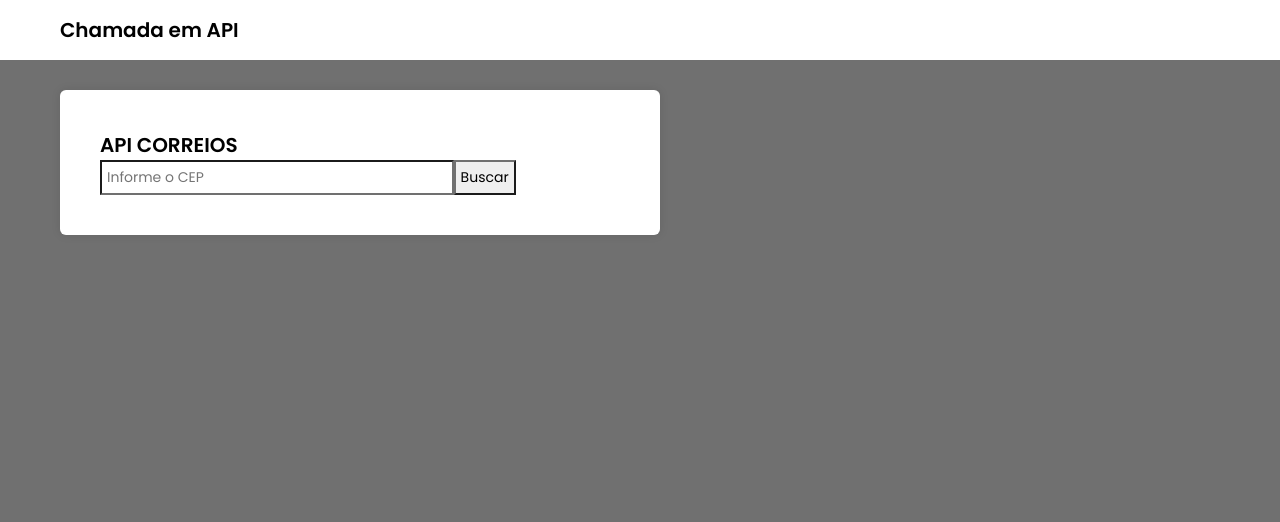
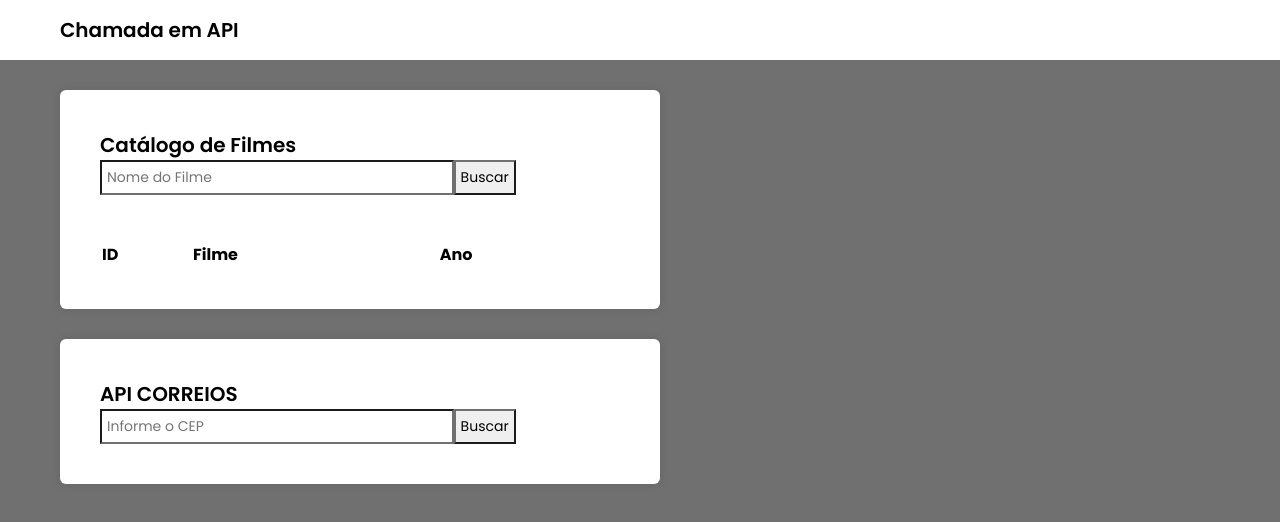
Before and after one commit to 11pedrofxx/curso-react, a React (Create React App) app: page /api in a window 1280 px wide. Shown: the top 522 px of the page. Built offline with nearby package versions, Linux system fonts and the light colour scheme.

Commit message:
chamada em api usando a API de filmes

```diff
--- a/src/pages/chamadaApi/index.jsx
+++ b/src/pages/chamadaApi/index.jsx
@@ -6,6 +6,8 @@ import axios from 'axios';
 export default function Api() {
     const [cep, setcep] = useState('');
     const [resposta, setresposta] = useState('');
+    const [buscaFilme, setbuscaFilme] = useState('')
+    const [listaFilmes, setListaFilmes] = useState([]);
 
     async function BuscarCEP() {
         let url = `https://viacep.com.br/ws/${cep}/json/`
@@ -15,17 +17,61 @@ export default function Api() {
 
         let msg = dados.logradouro + ', ' + dados.bairro + ', ' + dados.localidade + '/' + dados.uf
         setresposta(msg)
-     }
+    }
 
-    return(
+    async function buscarFilmes() {
+        let url = `http://www.omdbapi.com/?s=${buscaFilme}&apikey=f3de2a27`;
+        let resp = await axios.get(url);
+        let dados = resp.data;
+
+        if (dados.Response == 'False') {
+            alert('Nenhum filme encontrado!')
+            return
+        }
+
+        let filmes = dados.Search
+        setListaFilmes(filmes)
+        setbuscaFilme('')
+    }
+
+    return (
         <div className='pagina-api pagina'>
 
-            <Cabecalho titulo='Chamada em API'/>
+            <Cabecalho titulo='Chamada em API' />
+
+            <section className='secao omdb'>
+                <h1>Catálogo de Filmes</h1>
+
+                <div className='entradas'>
+                    <input type="text" placeholder='Nome do Filme' value={buscaFilme} onChange={e => setbuscaFilme(e.target.value)} />
+                    <button onClick={buscarFilmes}>Buscar</button>
+                </div>
+
+                <table>
+                    <thead>
+                        <tr>
+                            <th>ID</th>
+                            <th>Filme</th>
+                            <th>Ano</th>
+                        </tr>
+                    </thead>
+                    <tbody>
+                        {listaFilmes.map(item => (
+                            <tr key={item.imdbID}>
+                                <td>{item.imdbID}</td>
+                                <td>{item.Title}</td>
+                                <td>{item.Year}</td>
+                            </tr>
+                        ))}
+                    </tbody>
+                </table>
+            </section>
+
             <section className='secao'>
                 <h1>API CORREIOS</h1>
 
                 <div>
-                    <input type="text" placeholder='Informe o CEP' value={cep} onChange={e => setcep(e.target.value)}/>
+                    <input type="text" placeholder='Informe o CEP' value={cep} onChange={e => setcep(e.target.value)} />
                     <button onClick={BuscarCEP}>Buscar</button>
                 </div>
 
@@ -33,6 +79,8 @@ export default function Api() {
                     {resposta}
                 </h1>
             </section>
+
+
         </div>
     );
 
--- a/src/pages/chamadaApi/index.scss
+++ b/src/pages/chamadaApi/index.scss
@@ -1,3 +1,17 @@
 .pagina-api {
+    .omdb{
+        table{
+            margin-top: 45px;
+            width: 100%;
 
+            th{
+                text-align: left;
+            }
+            tr{
+                img{
+                    width: 50px;
+                }
+            }
+        }
+    }
 }
```
